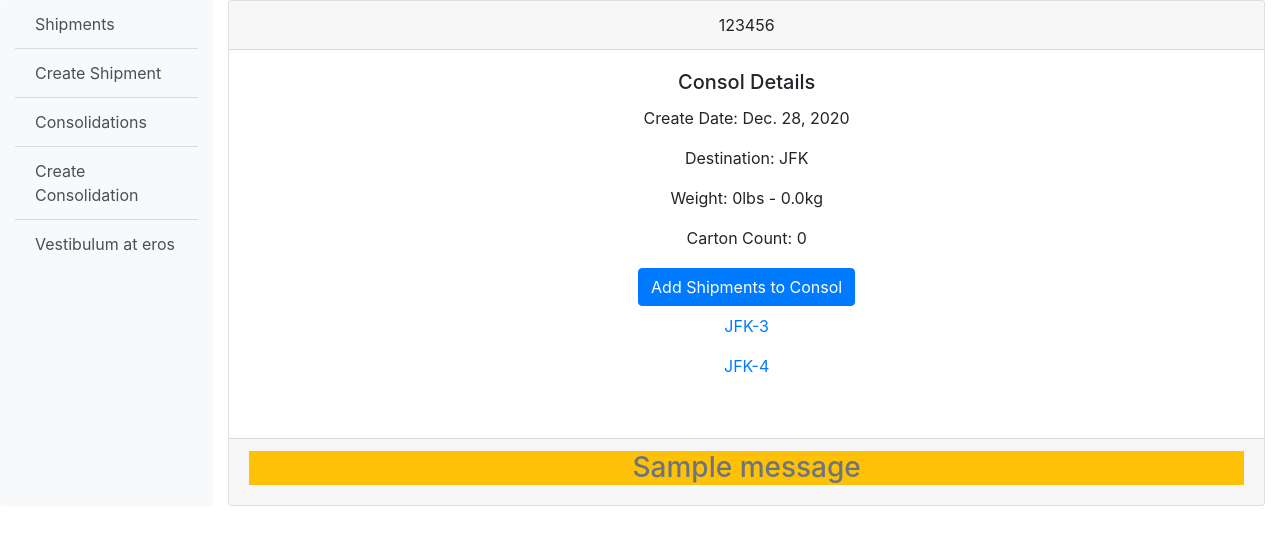
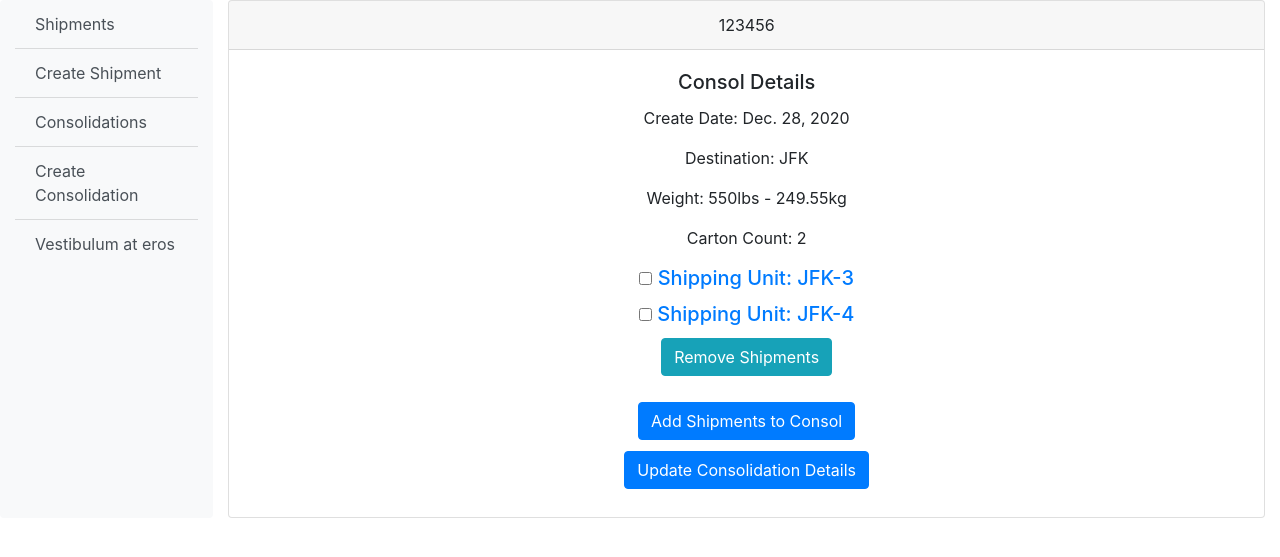
Before and after one commit to LPennicott/warehouse_management_system, a Django app: page /shipments/consolidation/123456/ in a window 1280 px wide. Shown: the part 56-613 px from the top of the page. Run offline with Django 3.2, Linux system fonts and the light colour scheme; a user stored in the database is signed in; data comes from the database, SQL or seed files in the repository; both versions use the stored data as it was after the commit; tables that the repository leaves empty hold one stand-in row (values such as "Sample post"); one stand-in notice (Sample message) is shown; some libraries are stand-ins or nearby versions.

Commit message:
Updated Consol views and templates

```diff
--- a/shipments/models.py
+++ b/shipments/models.py
@@ -10,7 +10,7 @@ class Consols(models.Model):
     mawb = models.CharField(max_length=13, primary_key=True)
     cutoff = models.DateField()
     destination = models.CharField(max_length=4)
-    shipment_status = models.BooleanField(default=True)
+    shipment_status = models.BooleanField(default=False)
 
     class Meta:
 
@@ -23,16 +23,17 @@ class Consols(models.Model):
         return reverse("shipments:consol_detail", args=[self.mawb])
 
     def consol_weight(self):
-        total_weight = self.mawbs.aggregate(models.Sum('gross_weight'))
-        return total_weight.get('gross_weight', 0)
+        total_weight = self.mawbs.all().aggregate(models.Sum("gross_weight"))
+        return total_weight.get("gross_weight__sum", 0)
 
     def consol_weight_in_kg(self):
-        total_weight = self.mawbs.aggregate(models.Sum('gross_weight'))
-        return total_weight.get('gross_weight', 0)/2.204
+        total_weight = self.mawbs.all().aggregate(models.Sum("gross_weight"))
+        return round(total_weight.get("gross_weight__sum", 0) / 2.204, 2)
 
     def consol_cartons(self):
-        total_carton = self.mawbs.aggregate(models.Sum('unit_count'))
-        return total_carton.get('unit_count', 0)
+        total_carton = self.mawbs.all().aggregate(models.Sum("unit_count"))
+        return total_carton.get("unit_count__sum", 0)
+
 
 class ShippingUnits(models.Model):
     LOCATIONS = (
@@ -41,14 +42,9 @@ class ShippingUnits(models.Model):
         ("ORD", "ORD"),
     )
     locations = models.CharField(
-        max_length=3,
-        choices=LOCATIONS,
-        default="JFK",
+        max_length=3, choices=LOCATIONS, default="JFK",
     )
-    on_hand = models.AutoField(
-        primary_key=True,
-        editable=False,
-    )
+    on_hand = models.AutoField(primary_key=True, editable=False,)
     shipper = models.CharField(max_length=50)
     consignee = models.CharField(max_length=50)
     width = models.PositiveIntegerField()
@@ -70,10 +66,7 @@ class ShippingUnits(models.Model):
         null=True,
         blank=True,
     )
-    user = models.ForeignKey(
-        "users.CustomUser",
-        on_delete=models.CASCADE,
-    )
+    user = models.ForeignKey("users.CustomUser", on_delete=models.CASCADE,)
 
     class Meta:
         ordering = ("on_hand",)
--- a/shipments/urls.py
+++ b/shipments/urls.py
@@ -28,16 +28,28 @@ urlpatterns = [
         name="create_consol",
     ),
     path(
-        "shipments/consol_update/<str:pk>", views.consoldation_shipments, name="add_shipments"
+        "shipments/consol_update/<str:pk>",
+        views.consoldation_shipments,
+        name="add_shipments",
     ),
     path(
-        'shipments/consolidations/',
+        "shipments/consolidations/",
         views.Consolidation.as_view(),
-        name='consolidation_list'
+        name="consolidation_list",
     ),
     path(
-        'shipments/consolidation/<str:pk>/',
+        "shipments/consolidation/<str:pk>/",
         views.consol_detail,
-        name='consol_detail',
+        name="consol_detail",
+    ),
+    path(
+        "shipments/consolidation_update/<str:pk>/",
+        views.remove_shipments_from_consol,
+        name="remove_shipments",
+    ),
+    path(
+        "shipments/consol_update/<str:pk>/",
+        views.UpdateConsolView.as_view(),
+        name="update_consol",
     ),
 ]
--- a/shipments/views.py
+++ b/shipments/views.py
@@ -2,7 +2,13 @@ from django.contrib import messages
 from django.shortcuts import render, get_object_or_404, redirect
 from django.urls import reverse_lazy
 from django.db.models import Sum
-from django.views.generic import TemplateView, UpdateView, DeleteView, ListView, CreateView
+from django.views.generic import (
+    TemplateView,
+    UpdateView,
+    DeleteView,
+    ListView,
+    CreateView,
+)
 from django.contrib.auth.decorators import login_required, permission_required
 from django.contrib.auth.mixins import (
     LoginRequiredMixin,
@@ -97,6 +103,7 @@ class UpdateShipmentView(UpdateView):
         "shipment_status",
     )
     template_name = "shipments/shipment_update.html"
+    context_object_name = "shipment"
 
 
 class DeleteShipmentView(DeleteView):
@@ -114,34 +121,54 @@ class CreateConsolView(LoginRequiredMixin, CreateView):
 
 class Consolidation(LoginRequiredMixin, ListView):
     model = Consols
-    template_name = 'shipments/consolidation_list.html'
+    template_name = "shipments/consolidation_list.html"
     login_url = "account_login"
+    context_object_name = "consols"
     success_url = reverse_lazy("shipments:consolidation_list")
 
 
 def consoldation_shipments(request, pk):
     mawb_selection = get_object_or_404(Consols, mawb=pk)
     shipments = ShippingUnits.objects.filter(mawb=None)
-    if request.method == 'POST':
+    if request.method == "POST":
         consol_form = ConsolidationForm(request.POST)
         units = request.POST.getlist("onhands[]")
-        ShippingUnits.objects.filter(on_hand__in=units).mawb = mawb_selection
-        return redirect('shipments:consolidation_list')
+        ShippingUnits.objects.filter(on_hand__in=units).update(
+            mawb=mawb_selection.mawb
+        )
+        return redirect("shipments:consolidation_list")
     else:
         consol_form = ConsolidationForm()
-        return render(request,
-                      'shipments/consolidation_update.html',
-                      {'form': consol_form,
-                       'mawb': mawb_selection,
-                       'shipments': shipments})
+        return render(
+            request,
+            "shipments/consolidation_update.html",
+            {
+                "form": consol_form,
+                "mawb": mawb_selection,
+                "shipments": shipments,
+            },
+        )
 
 
 def consol_detail(request, pk):
     consol = get_object_or_404(Consols, mawb=pk)
     shipments = consol.mawbs.all()
-    total_weight = shipments.aggregate(Sum('gross_weight'))
     return render(
         request,
         "shipments/consol_detail.html",
-        {"consol": consol, "shipments": shipments, 'total_weight': total_weight.get('gross_weight', 0)},
+        {"consol": consol, "shipments": shipments,},
     )
+
+
+def remove_shipments_from_consol(request, pk):
+    if request.method == "POST":
+        units = request.POST.getlist("onhands[]")
+        ShippingUnits.objects.filter(on_hand__in=units).update(mawb=None)
+        return redirect("shipments:consol_detail", pk=pk)
+
+
+class UpdateConsolView(UpdateView):
+    model = Consols
+    fields = ("mawb", "cutoff", "destination")
+    context_object_name = "consol"
+    template_name = "shipments/consol_update.html"
--- a/templates/shipments/consol_detail.html
+++ b/templates/shipments/consol_detail.html
@@ -13,25 +13,27 @@
         <p class="card-text">Weight: {{ consol.consol_weight }}lbs - {{ consol.consol_weight_in_kg }}kg</p>
         <p class="card-text">Carton Count: {{ consol.consol_cartons }}</p>
 
+        <form method="POST" action="{% url 'shipments:remove_shipments' consol.pk %}">
+            {% csrf_token %}
+            {% for shipment in shipments %}
+
+            <h5 class="card-title"><input type="checkbox" aria-label="Checkbox for following text input"
+                    name="onhands[]" value="{{ shipment.on_hand }}">&nbsp;<a
+                    href="{{ shipment.get_absolute_url }}">Shipping
+                    Unit: {{ shipment.identifier }}</a></h5>
+            {% endfor %}
+            <input type="submit" name='remove' value="Remove Shipments" class="btn btn-info">
+        </form>
+        <br>
         <div class="container">
             <h2><a href="{% url 'shipments:add_shipments' consol.pk %}" class="btn btn-primary">Add Shipments to
                     Consol</a>
             </h2>
         </div>
+        <h2><a href="{% url 'shipments:update_consol' consol.pk %}" class="btn btn-primary">Update Consolidation
+                Details</a>
+        </h2>
+    </div>
 
-        {% for shipment in shipments %}
-        <a href="{{ shipment.get_absolute_url }}">
-            <p class="=card-text">{{ shipment.identifier }}</p>
-        </a>
-        {% endfor %}
-        <br>
-    </div>
-    <div class="card-footer text-muted">
-        {% if messages %}
-        {% for message in messages %}
-        <h3 class="bg-warning">{{ message }}</h3>
-        {% endfor %}
-        {% endif %}
-    </div>
 </div>
 {% endblock content %}
```
Also changed, not shown: templates/shipments/consol_update.html (added, +13 -0 lines), templates/shipments/consolidation_list.html (+13 -9 lines), templates/shipments/consolidation_update.html (+42 -0 lines), db.sqlite3.
